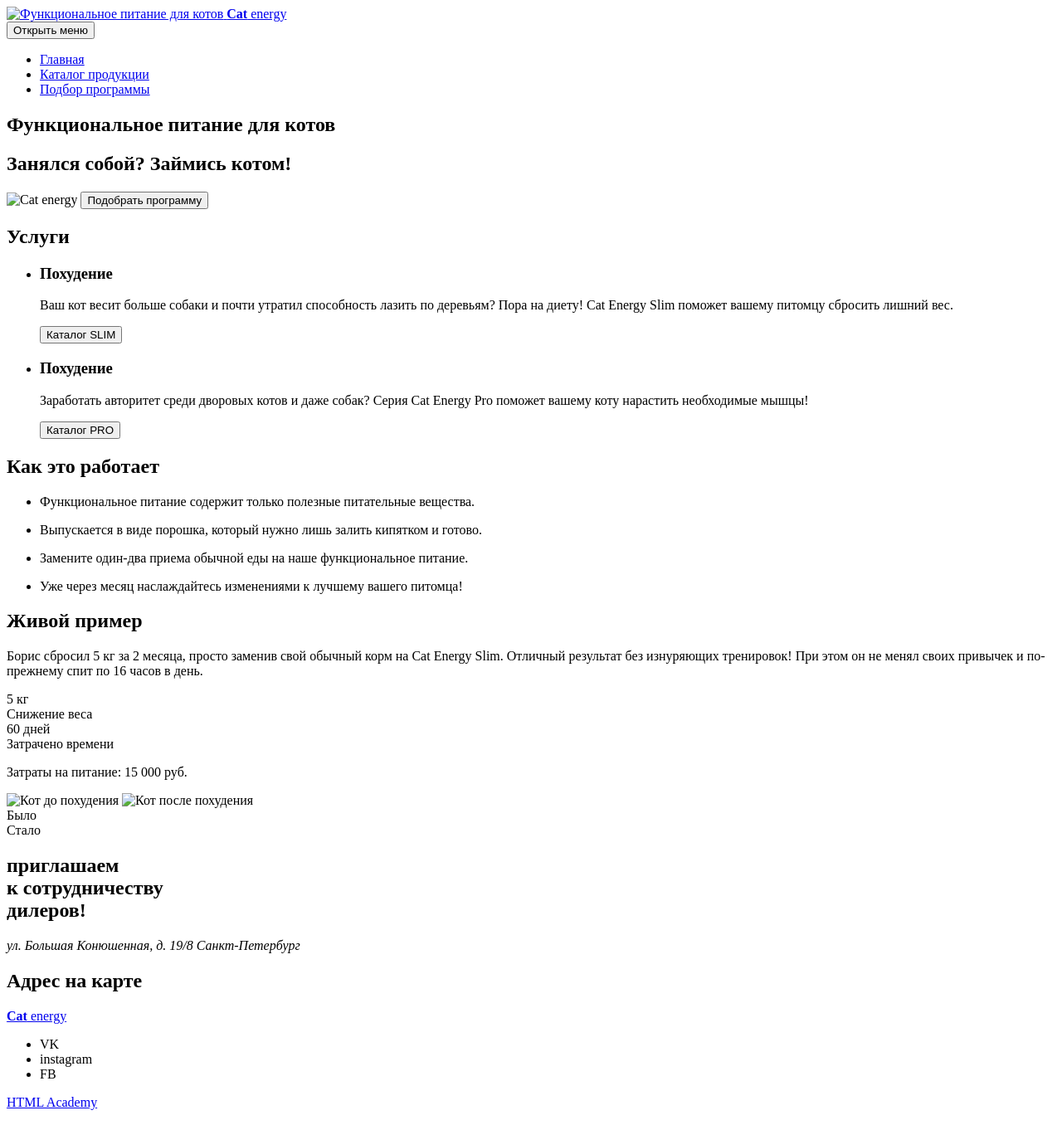
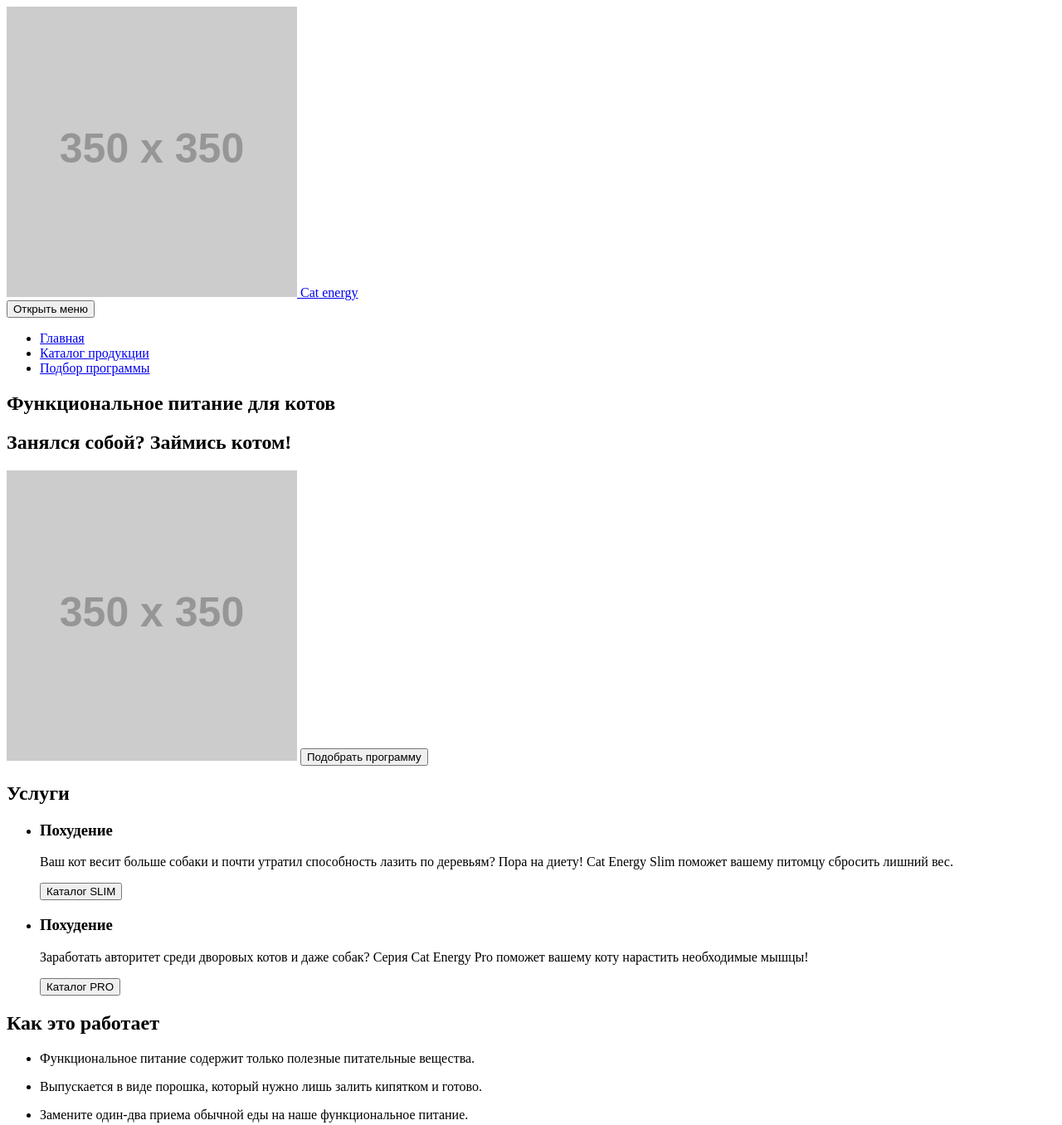
Before and after one commit to kivals/1450419-cat-energy-24, a website: page source/index.html in a window 1280 px wide. Shown: the top 1356 px of the page at 83% size. Drawn offline with Linux system fonts and the light colour scheme; placeholder pictures from the web are drawn by us.

Commit message:
- Добавлен атрибут type для кнопок - Заполнен атрибут src для картинок - Убран тег b

```diff
--- a/source/index.html
+++ b/source/index.html
@@ -8,10 +8,10 @@
     <header class="header">
       <div class="header__wrapper">
         <a class="header__logo" href="#">
-          <img src="" alt="Функциональное питание для котов">
+          <img src="https://via.placeholder.com/350" alt="Функциональное питание для котов">
         </a>
         <a class="header__brand" href="#">
-          <b>Cat</b> energy
+          <span>Cat</span> energy
         </a>
         <div class="header__nav nav">
           <button class="nav__toggle" type="button">Открыть меню</button>
@@ -34,8 +34,8 @@
       <div class="intro__wrapper">
         <h1 class="intro__title">Функциональное питание для котов</h1>
         <h2 class="intro__sub-title">Занялся собой? Займись котом!</h2>
-        <img class="intro__image" src="" alt="Cat energy">
-        <button class="button intro__to-all">Подобрать программу</button>
+        <img class="intro__image" src="https://via.placeholder.com/350" alt="Cat energy">
+        <button type="button" class="button intro__to-all">Подобрать программу</button>
       </div>
     </section>
 
@@ -45,12 +45,12 @@
         <li class="services__item services__item--slim">
           <h3 class="services__title">Похудение</h3>
           <p class="services__text">Ваш кот весит больше собаки и почти утратил способность лазить по деревьям? Пора на диету! Cat Energy Slim поможет вашему питомцу сбросить лишний вес.</p>
-          <button class="services__goto">Каталог SLIM</button>
+          <button type="button" class="services__goto">Каталог SLIM</button>
         </li>
         <li class="services__item services__item--pro">
           <h3 class="services__title">Похудение</h3>
           <p class="services__text">Заработать авторитет среди дворовых котов и даже собак? Серия Cat Energy Pro поможет вашему коту нарастить необходимые мышцы!</p>
-          <button class="services__goto">Каталог PRO</button>
+          <button type="button" class="services__goto">Каталог PRO</button>
         </li>
       </ul>
     </section>
@@ -95,8 +95,8 @@
       </div>
       <div class="example__animation">
         <div class="example__photo">
-          <img src="" alt="Кот до похудения" class="example__before-image">
-          <img src="" alt="Кот после похудения" class="example__after-image">
+          <img src="https://via.placeholder.com/350" alt="Кот до похудения" class="example__before-image">
+          <img src="https://via.placeholder.com/350" alt="Кот после похудения" class="example__after-image">
         </div>
         <div class="example__toggle">
           <span>Было</span>
@@ -122,7 +122,7 @@
 
   <footer class="footer">
     <a href="#" class="footer__brand">
-      <b>Cat</b> energy
+      <span>Cat</span> energy
     </a>
     <div class="footer__social">
       <ul class="footer__social-list">
```
